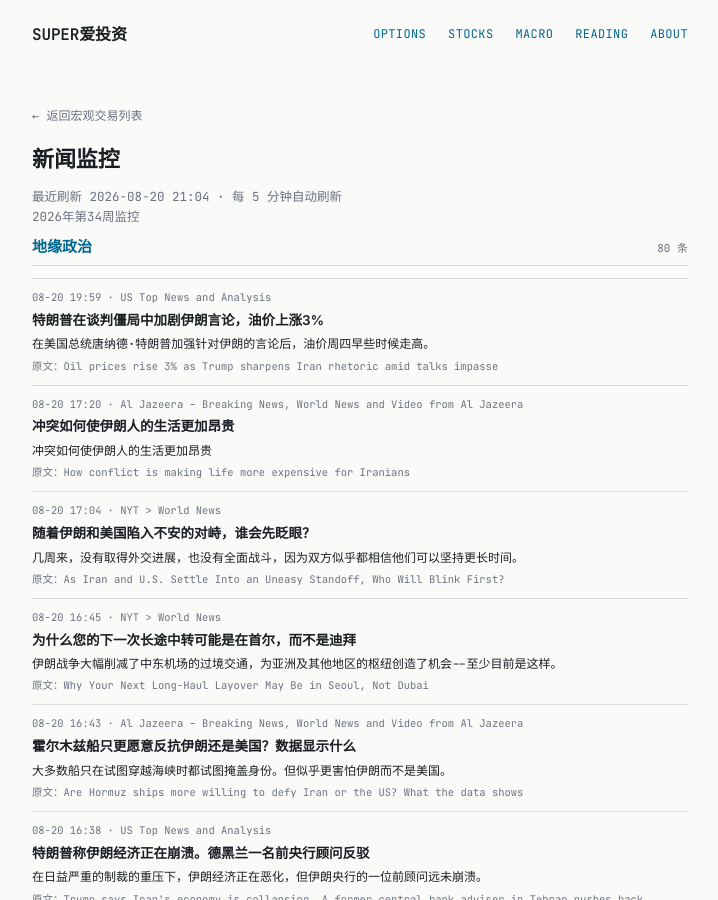
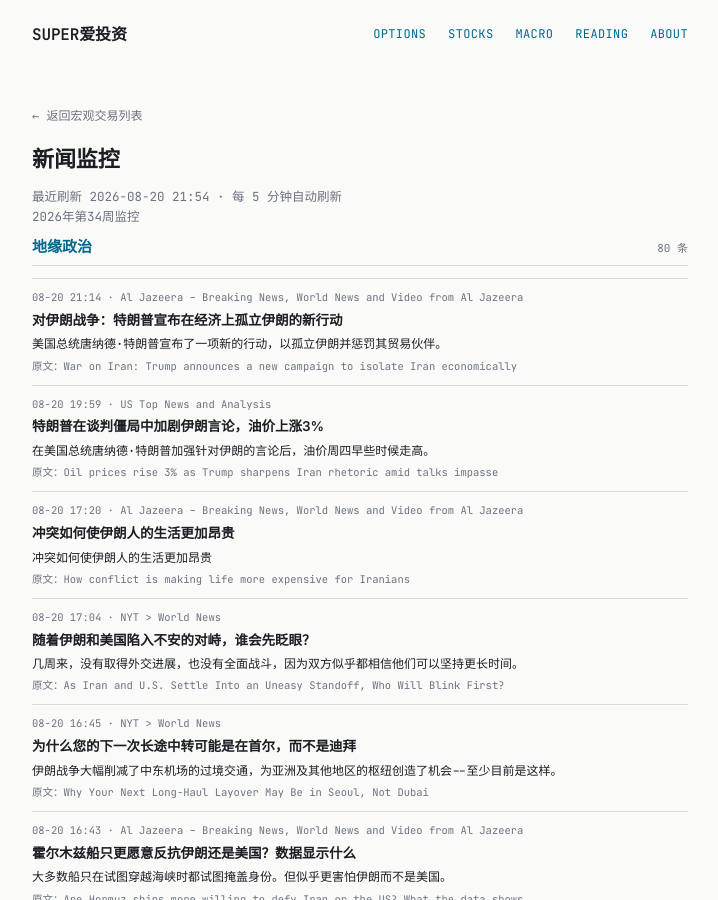
Before and after one commit to tang3super/tang3super.github.io, a Jekyll site: the page built from macro-trade/news-digest.md, in a window 1280 px wide and 900 px high. Shown: the whole window, without its empty margins (280-998 px from the left). Built offline with Jekyll 4.4.1, drawn with Linux system fonts in a browser that asks for light colours; some of the changed text lies outside the part shown.

Commit message:
sync news-digest article

```diff
--- a/macro-trade/news-digest.md
+++ b/macro-trade/news-digest.md
@@ -5,11 +5,18 @@ title: 新闻监控
 date: '2026-08-20'
 summary: 2026年第34周监控
 week_label: 2026年第34周监控
-last_updated: 2026-08-20 21:04
+last_updated: 2026-08-20 21:54
 refresh_note: 每 5 分钟自动刷新
 topics:
 - name: 地缘政治
   items:
+  - title: 'War on Iran: Trump announces a new campaign to isolate Iran economically'
+    summary: US President Donald Trump has announced a new campaign to isolate Iran and punish its trading partners.
+    link: https://www.aljazeera.com/video/newsfeed/2026/8/20/war-on-iran-trump-announces-a-new-campaign-to-isolate-iran-economically?traffic_source=rss
+    source: Al Jazeera – Breaking News, World News and Video from Al Jazeera
+    time: 08-20 21:14
+    title_zh: 对伊朗战争：特朗普宣布在经济上孤立伊朗的新行动
+    summary_zh: 美国总统唐纳德·特朗普宣布了一项新的行动，以孤立伊朗并惩罚其贸易伙伴。
   - title: Oil prices rise 3% as Trump sharpens Iran rhetoric amid talks impasse
     summary: Oil moved higher early Thursday after U.S. President Donald Trump sharpened his rhetoric against Iran.
     link: https://www.cnbc.com/2026/08/20/oil-prices-brent-wti-hormuz-trump.html
```
Also changed, not shown: other parts of macro-trade/news-digest.md (+0 -7 lines).
